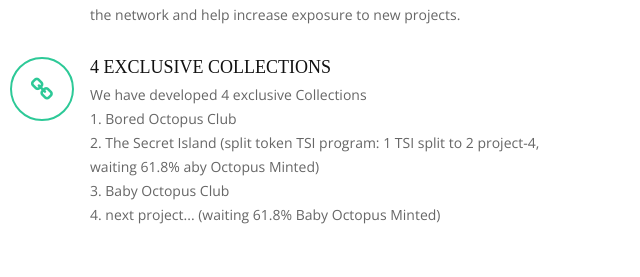
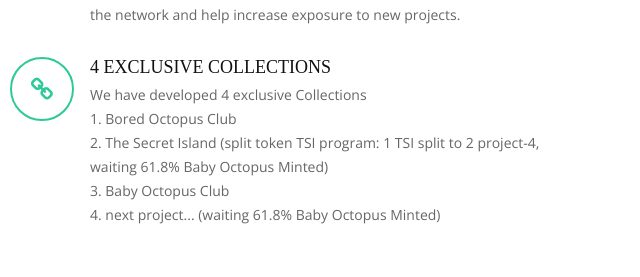
Before and after one commit to babyocto/babyocto.github.io, a plain HTML site: page index.html in a window 1280 px wide. Shown: the part 1291-1568 px from the top of the page, 75-715 px from the left. Drawn offline with nearby package versions, Linux system fonts and the light colour scheme.

Commit message:
Update index.html

```diff
--- a/index.html
+++ b/index.html
@@ -101,7 +101,7 @@
             <div class="icon-box wow fadeInUp" data-wow-delay="0.4s">
               <div class="icon"><i class="fa fa-chain"></i></div>
               <h4 class="title"><a href="#">4 exclusive Collections</a></h4>
-              <p class="description">We have developed 4 exclusive Collections </br> 1. Bored Octopus Club </br>2. The Secret Island (split token TSI program: 1 TSI split to 2 project-4, waiting 61.8% aby Octopus Minted) </br>3. Baby Octopus Club</br>4. next project... (waiting 61.8% Baby Octopus Minted)</p>
+              <p class="description">We have developed 4 exclusive Collections </br> 1. Bored Octopus Club </br>2. The Secret Island (split token TSI program: 1 TSI split to 2 project-4, waiting 61.8% Baby Octopus Minted) </br>3. Baby Octopus Club</br>4. next project... (waiting 61.8% Baby Octopus Minted)</p>
             </div>
           </div>
           <div class="col-lg-6 background order-lg-2 order-1 wow fadeInRight"></div>
```
